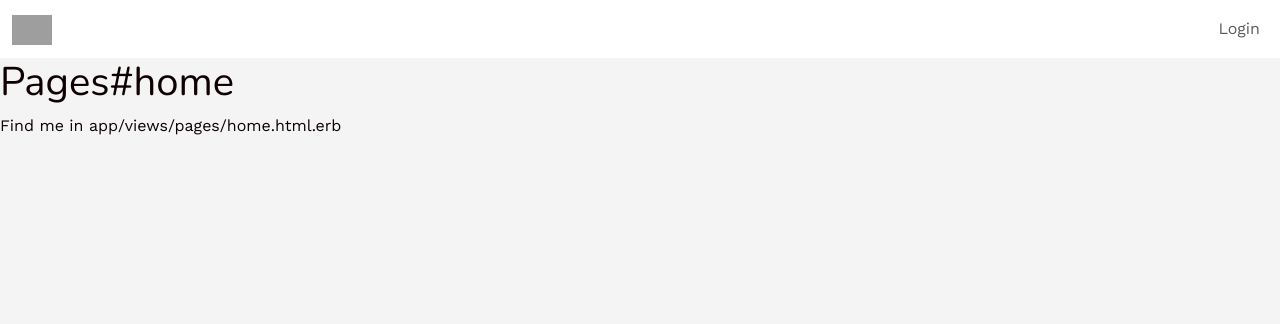
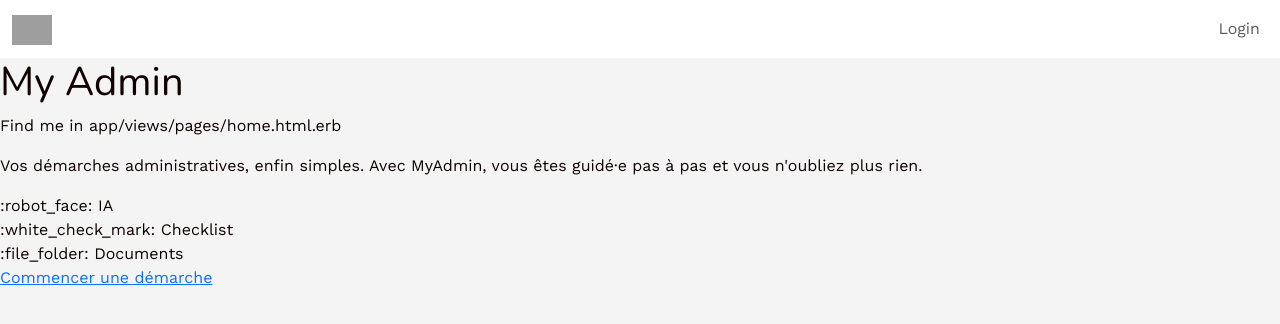
Before and after one commit to m-marguerite/MyAdmin, a Rails app: page / in a window 1280 px wide. Shown: the top 324 px of the page. Run offline with Rails 7, Linux system fonts and the light colour scheme; style sheets or scripts are compiled from the project's sources; some libraries are stand-ins or nearby versions; grey boxes are pictures that could not be loaded.

Commit message:
homepage

```diff
--- a/app/views/pages/home.html.erb
+++ b/app/views/pages/home.html.erb
@@ -1,2 +1,16 @@
-<h1>Pages#home</h1>
+<h1>My Admin</h1>
 <p>Find me in app/views/pages/home.html.erb</p>
+<p class="description">
+ Vos démarches administratives, enfin simples.
+ Avec MyAdmin, vous êtes guidé·e pas à pas et vous n'oubliez plus rien.
+</p>
+
+<div class="features">
+ <div>:robot_face: IA</div>
+ <div>:white_check_mark: Checklist</div>
+ <div>:file_folder: Documents</div>
+</div>
+
+<div>
+  <%= link_to "Commencer une démarche", procedures_path, class: "start-button" %>
+</div>
--- a/config/routes.rb
+++ b/config/routes.rb
@@ -12,5 +12,9 @@ Rails.application.routes.draw do
   # get "service-worker" => "rails/pwa#service_worker", as: :pwa_service_worker
 
   # Defines the root path route ("/")
-  # root "posts#index"
+    # root "posts#index"
+
+  resources :procedures do
+    resources :checklists, only: [:create]
+  end
 end
```
Also changed, not shown: app/assets/stylesheets/pages/_index.scss (line endings or trailing spaces).
